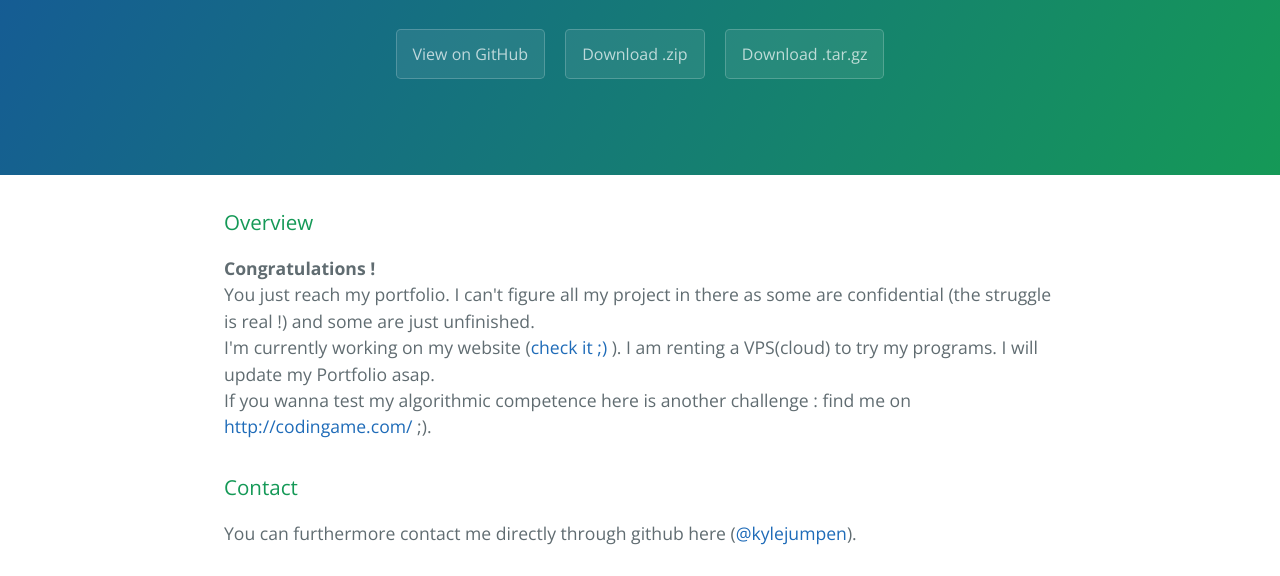
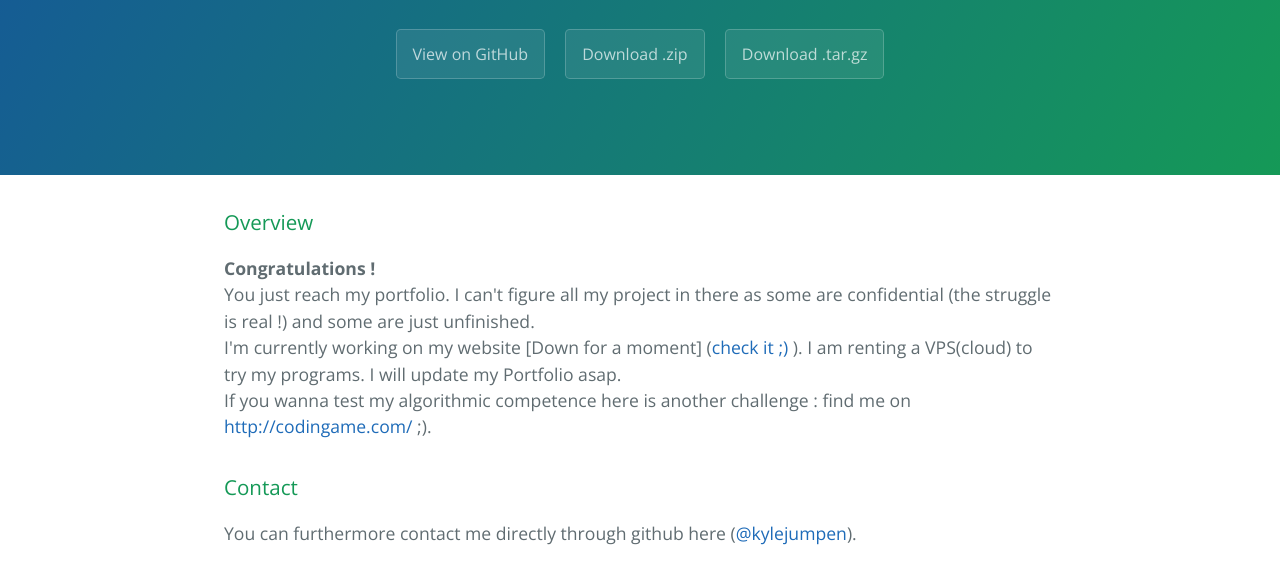
Before and after one commit to kylejumpen/Portfolio, a plain HTML site: page index.html in a window 1280 px wide. Shown: the part 208-784 px from the top of the page. Drawn offline with nearby package versions, Linux system fonts and the light colour scheme.

Commit message:
Update index.html

```diff
--- a/index.html
+++ b/index.html
@@ -24,7 +24,7 @@
 
 <p><strong>Congratulations !</strong><br>
 You just reach my portfolio. I can't figure all my project in there as some are confidential (the struggle is real !) and some are just unfinished.<br>
-I'm currently working on my website (<a href="http://kylejumpen.me">check it ;)</a> ). I am renting a VPS(cloud) to try my programs. I will update my Portfolio asap. <br>
+I'm currently working on my website [Down for a moment] (<a href="http://kylejumpen.me">check it ;)</a> ). I am renting a VPS(cloud) to try my programs. I will update my Portfolio asap. <br>
 If you wanna test my algorithmic competence here is another challenge : find me on <a href="http://codingame.com/">http://codingame.com/</a> ;).  </p>
 
 <h3>
```
